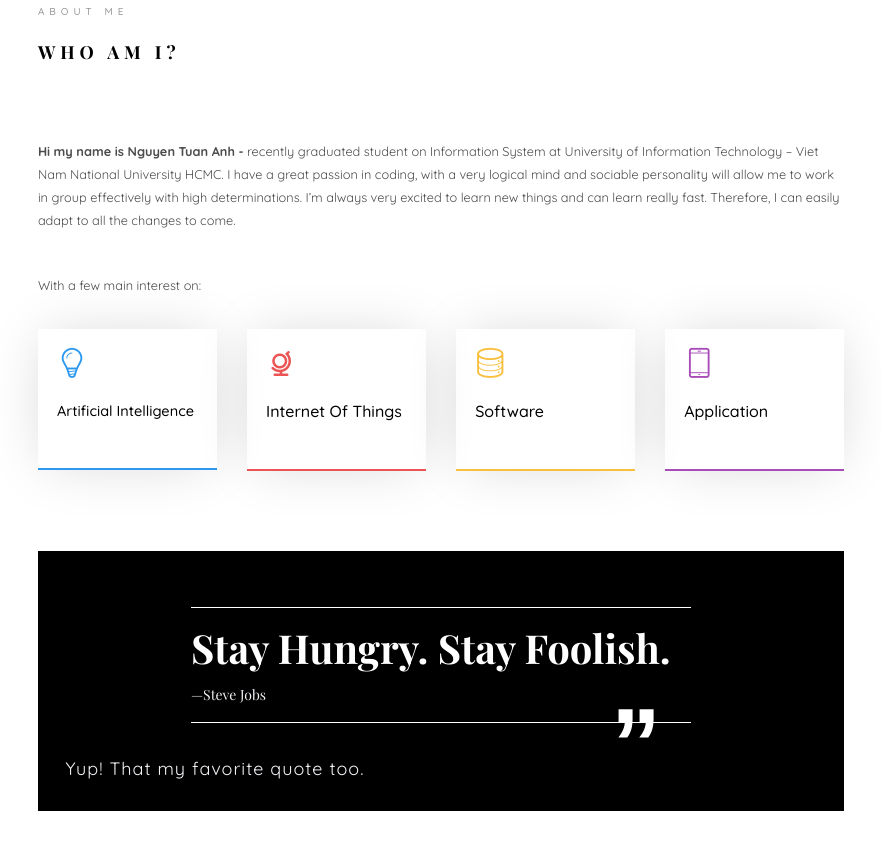
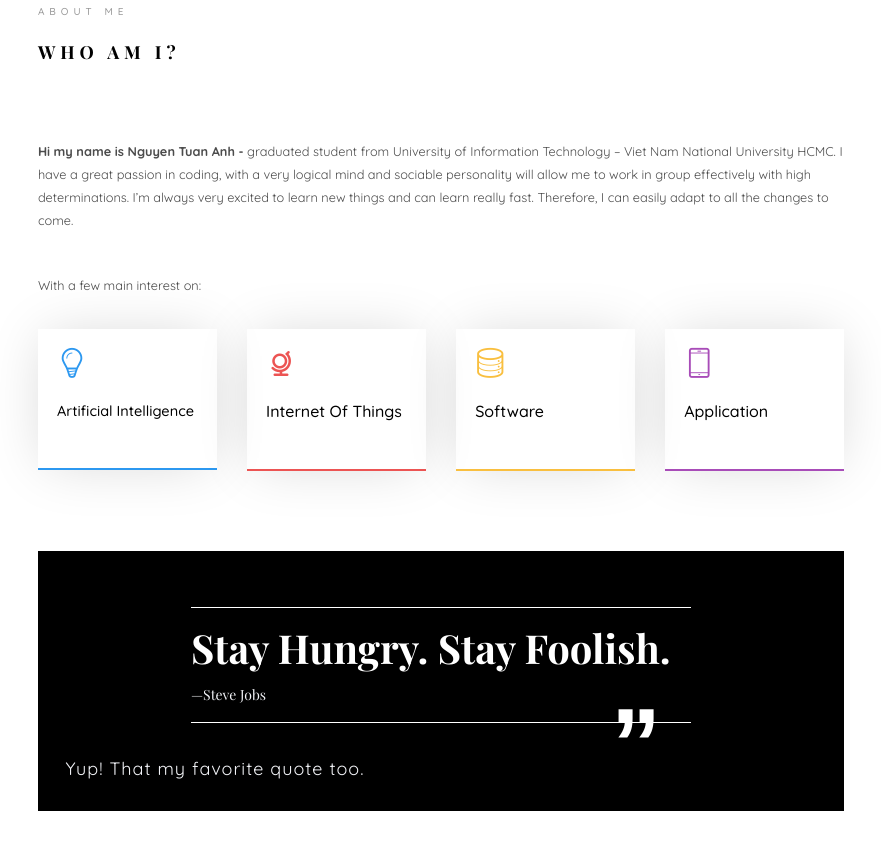
Before and after one commit to anhnt2309/anhnt2309.github.io, a plain HTML site: page index.html in a window 1280 px wide. Shown: the part 976-1826 px from the top of the page, without its empty margins (349-1230 px from the left). Drawn offline with nearby package versions, Linux system fonts and the light colour scheme; files whose address does not match are found by name; a web font is replaced by a local one.

Commit message:
Update index.html

```diff
--- a/index.html
+++ b/index.html
@@ -137,7 +137,7 @@ Copyright &copy;<script>document.write(new Date().getFullYear());</script> </p>
 									<div  class="about-desc">
 										<span class="heading-meta">About Me</span>
 										<h2 class="colorlib-heading">Who Am I?</h2>
-										<p><strong>Hi my name is Nguyen Tuan Anh -</strong> recently graduated student on Information System at University of Information
+										<p><strong>Hi my name is Nguyen Tuan Anh -</strong> graduated student from University of Information
 											Technology – Viet Nam National University HCMC. I have a great passion in coding,
 											with a very logical mind and sociable personality will allow me to work in group
 											effectively with high determinations. I’m always very excited to learn new things
```
